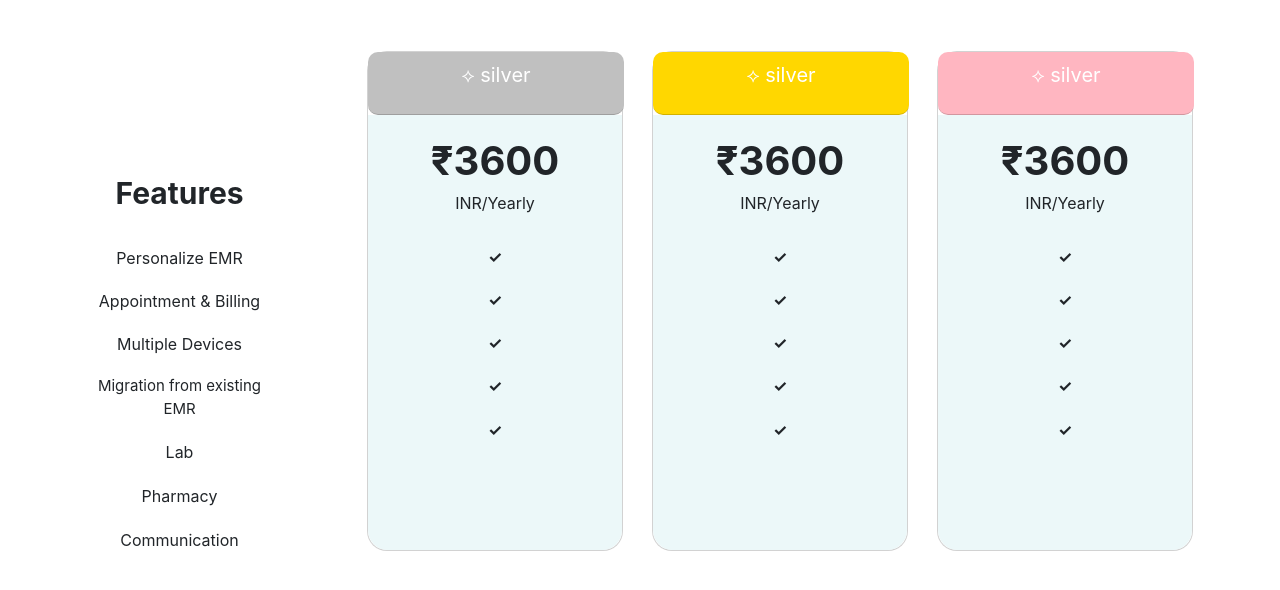
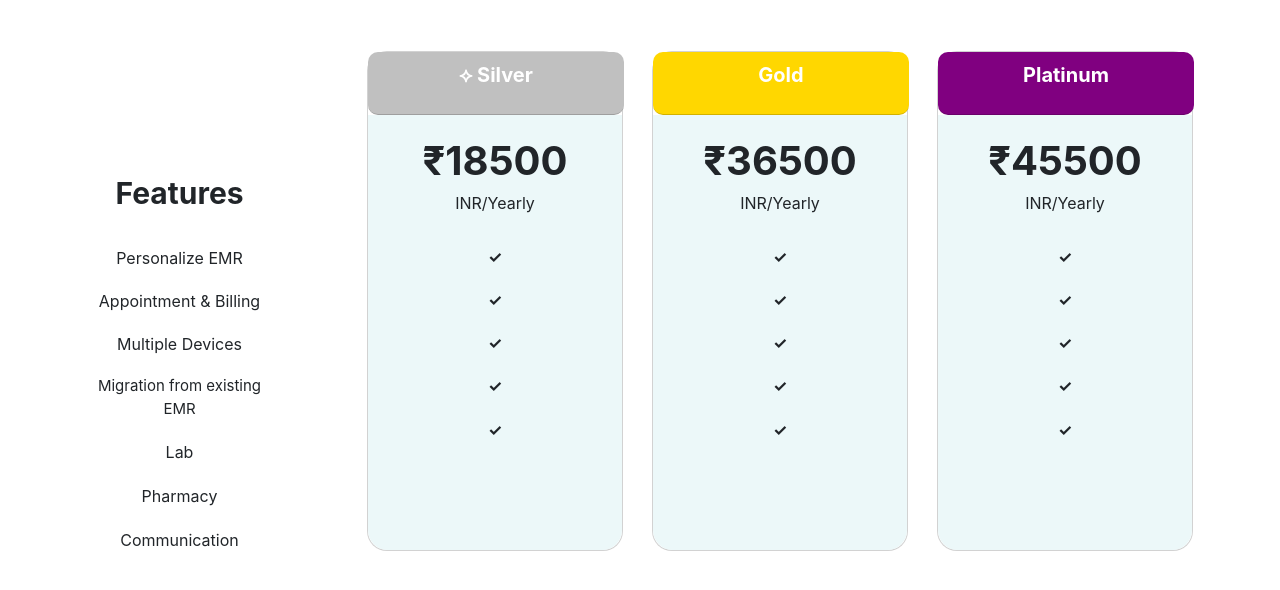
Before and after one commit to imbuesoft/patient, a React (Create React App) app: page / in a window 1280 px wide. Shown: the top 590 px of the page. Built offline with nearby package versions, Linux system fonts and the light colour scheme.

Commit message:
new file

```diff
--- a/src/Subscriptioncard.js
+++ b/src/Subscriptioncard.js
@@ -43,22 +43,20 @@ const Subscriptioncard = () => {
                         </div>
                         </div>
                     </table>
-
-
-            </div>
+        </div>
 
             <div className="col-3">
 
                     <table cellPadding="px">
                         <div className="card" style={{width:'256px',height:'500px',borderRadius:'20px'}}>
                             <tr>
-                                <td><div className="card-header" style={{width:'16rem',backgroundColor:'silver',borderRadius:'10px'}} ><p align="center" style={{color:'white',fontSize:'20px'}}>⟡ silver</p></div></td>
+                                <td><div className="card-header" style={{width:'16rem',backgroundColor:'silver',borderRadius:'10px'}} ><p align="center" style={{color:'white',fontSize:'20px',fontWeight:'bold'}}>⟡ Silver</p></div></td>
                             </tr>
 
                         <div className="card-body" style={{backgroundColor:"#ECF8F9",borderBottomLeftRadius:'20px',borderBottomRightRadius:'20px'}}>
                             <center>
                             <tr>
-                                <td><p className="card-text"><label style={{fontSize:'40px',fontWeight:'bold'}}>₹3600</label><br />INR/Yearly</p></td>
+                                <td><p className="card-text"><label style={{fontSize:'40px',fontWeight:'bold'}}>₹18500</label><br />INR/Yearly</p></td>
                             </tr>
                             <tr>
                                 <td><p style={{marginTop:'30px',fontWeight:'bold'}}>✓</p></td>
@@ -88,13 +86,13 @@ const Subscriptioncard = () => {
                  <table cellPadding="px">
                      <div className="card" style={{width:'256px',height:'500px',borderRadius:'20px'}}>
                          <tr>
-                             <td><div className="card-header" style={{width:'16rem',backgroundColor:'gold',borderRadius:'10px'}} ><p align="center" style={{color:'white',fontSize:'20px'}}>⟡ silver</p></div></td>
+                             <td><div className="card-header" style={{width:'16rem',backgroundColor:'gold',borderRadius:'10px'}} ><p align="center" style={{color:'white',fontSize:'20px',fontWeight:'bold'}}>Gold</p></div></td>
                          </tr>
 
                      <div className="card-body" style={{backgroundColor:"#ECF8F9",borderBottomLeftRadius:'20px',borderBottomRightRadius:'20px'}}>
                          <center>
                          <tr>
-                             <td><p className="card-text"><label style={{fontSize:'40px',fontWeight:'bold'}}>₹3600</label><br />INR/Yearly</p></td>
+                             <td><p className="card-text"><label style={{fontSize:'40px',fontWeight:'bold'}}>₹36500</label><br />INR/Yearly</p></td>
                          </tr>
                          <tr>
                              <td><p style={{marginTop:'30px',fontWeight:'bold'}}>✓</p></td>
@@ -122,13 +120,13 @@ const Subscriptioncard = () => {
                  <table cellPadding="px">
                      <div className="card" style={{width:'256px',height:'500px',borderRadius:'20px'}}>
                          <tr>
-                             <td><div className="card-header" style={{width:'16rem',backgroundColor:'lightpink',borderRadius:'10px'}} ><p align="center" style={{color:'white',fontSize:'20px'}}>⟡ silver</p></div></td>
+                             <td><div className="card-header" style={{width:'16rem',backgroundColor:'purple',borderRadius:'10px'}} ><p align="center" style={{color:'white',fontSize:'20px',fontWeight:'bold'}}>Platinum</p></div></td>
                          </tr>
 
                      <div className="card-body" style={{backgroundColor:"#ECF8F9",borderBottomLeftRadius:'20px',borderBottomRightRadius:'20px'}}>
                          <center>
                          <tr>
-                             <td><p className="card-text" ><label style={{fontSize:'40px',fontWeight:'bold'}}>₹3600</label><br />INR/Yearly</p></td>
+                             <td><p className="card-text" ><label style={{fontSize:'40px',fontWeight:'bold'}}>₹45500</label><br />INR/Yearly</p></td>
                          </tr>
                          <tr>
                              <td><p style={{marginTop:'30px',fontWeight:'bold'}}>✓</p></td>
```
